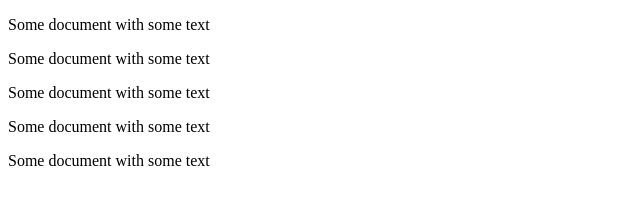
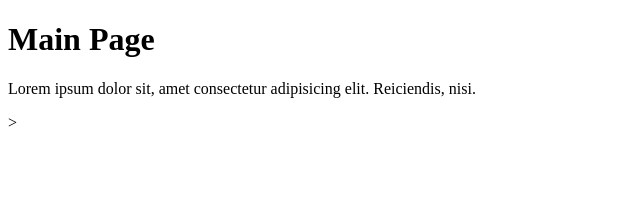
Before and after one commit to kt67587ty/lecture_4, a plain HTML site: page index.html in a window 1280 px wide. Shown: the whole page, without its empty margins (0-640 px from the left). Drawn offline with Linux system fonts and the light colour scheme.

Commit message:
main page content updated

```diff
--- a/index.html
+++ b/index.html
@@ -7,11 +7,11 @@
     <title>Lesson 4</title>
 </head>
 <body>
-    <p>Some document with some text</p>
-    <p>Some document with some text</p>
-    <p>Some document with some text</p>
-    <p>Some document with some text</p>
-    <p>Some document with some text</p>
-    <br>
+    <main>
+        <div>
+            <h1>Main Page</h1>
+            <p>Lorem ipsum dolor sit, amet consectetur adipisicing elit. Reiciendis, nisi.</p>>
+        </div>
+    </main>
 </body>
 </html>
```
